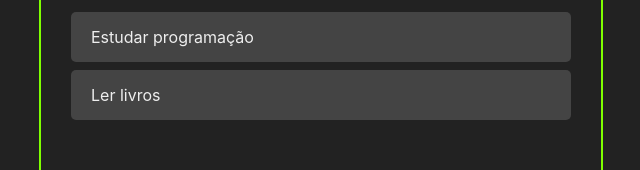
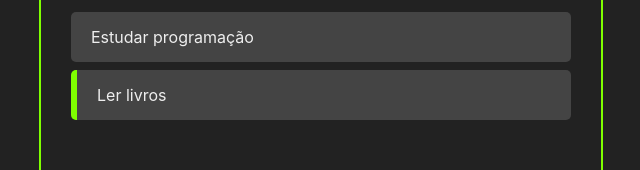
Before and after one commit to Dionatan2019Rodrigues/to-do-list-at-react, a React (Create React App) app: page / in a window 1280 px wide. Shown: the part 120-290 px from the top of the page, without its empty margins (319-959 px from the left). Built offline with nearby package versions, Linux system fonts and the light colour scheme.

Commit message:
feat: completed state swap and used uuid

```diff
--- a/src/App.jsx
+++ b/src/App.jsx
@@ -1,4 +1,5 @@
 import React, { useState } from "react";
+import { v4 as uuidv4 } from "uuid";
 
 import "./App.css";
 import Tasks from "./components/Tasks";
@@ -18,12 +19,21 @@
     },
   ]);
 
+  const handleTaskClick = (idTask) => {
+    const newTasks = tasks.map((task) => {
+      if (task.id == idTask) return { ...task, completed: !task.completed };
+
+      return task;
+    });
+    setTasks(newTasks);
+  };
+
   const handleTaskAdddition = (taskTitle) => {
     const newTasks = [
       ...tasks,
       {
         title: taskTitle,
-        id: Math.random(10),
+        id: uuidv4(),
         completed: false,
       },
     ];
@@ -33,8 +43,8 @@
   return (
     <>
       <section className="container">
-        <AddTask handleTaskAdddition={handleTaskAdddition}/>
-        <Tasks tasks={tasks} />
+        <AddTask handleTaskAdddition={handleTaskAdddition} />
+        <Tasks tasks={tasks} handleTaskClick={handleTaskClick} />
       </section>
     </>
   );
--- a/src/components/Task_item.css
+++ b/src/components/Task_item.css
@@ -1,4 +1,4 @@
-.task-container{
+.task-container {
   background-color: #444;
   margin: 8px 0;
   padding: 15px 20px;
@@ -6,5 +6,8 @@
   border-radius: 5px;
   justify-content: space-between;
   color: #eee;
-    align-items: center ;
+  align-items: center;
 }
+.task-title {
+  cursor: pointer;
+}
--- a/src/components/Task_item.jsx
+++ b/src/components/Task_item.jsx
@@ -2,8 +2,17 @@
 
 import "./Task_item.css";
 
-const Task_item = ({ task }) => {
-  return <div className="task-container">{task.title}</div>;
+const Task_item = ({ task, handleTaskClick }) => {
+  return (
+    <div
+      className="task-container"
+      style={task.completed ? { borderLeft: "6px solid chartreuse" } : {}}
+    >
+      <div className="task-title" onClick={() => handleTaskClick(task.id)}>
+        {task.title}
+      </div>
+    </div>
+  );
 };
 
 export default Task_item;
--- a/src/components/Tasks.jsx
+++ b/src/components/Tasks.jsx
@@ -2,11 +2,11 @@
 
 import Task_item from "./Task_item";
 
-const Tasks = ({tasks}) => {
+const Tasks = ({ tasks, handleTaskClick }) => {
   return (
     <>
       {tasks.map((task) => (
-        <Task_item task={task}/>
+        <Task_item task={task} handleTaskClick={handleTaskClick} />
       ))}
     </>
   );
```
Lines whose indentation alone changed are shown as unchanged.
